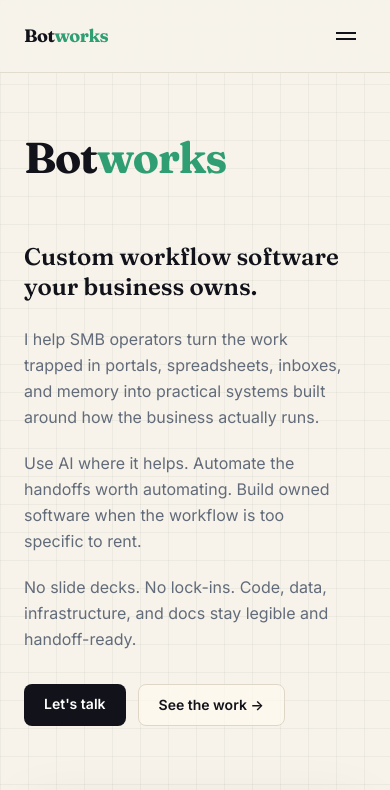
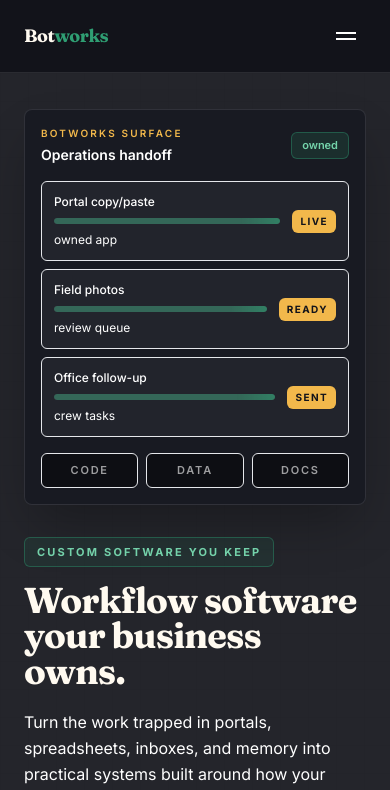
Before and after one commit to thebotcandoit/thebotcandoit.com, a Next.js app: page / in a window 390 px wide. Shown: the top 790 px of the page. Built offline with nearby package versions, Linux system fonts and the light colour scheme.

Commit message:
Make homepage mobile hero feel like a landing page

```diff
--- a/components/Nav.js
+++ b/components/Nav.js
@@ -1,30 +1,31 @@
 import Link from 'next/link'
 import { useState } from 'react'
 
-export default function Nav() {
+export default function Nav({ tone = 'light' }) {
   const [open, setOpen] = useState(false)
+  const dark = tone === 'dark'
 
   return (
-    <nav className="px-6 sm:px-8 py-4 sm:py-5 border-b border-[#ded6c7]/80 bg-[#f7f3ea]/90 backdrop-blur">
+    <nav className={`px-6 sm:px-8 py-4 sm:py-5 border-b backdrop-blur ${dark ? 'border-white/10 bg-[#12131a]' : 'border-[#ded6c7]/80 bg-[#f7f3ea]/90'}`}>
       <div className="flex items-center justify-between">
-        <Link href="/" className="font-display text-lg font-bold tracking-tight text-[#12131a] hover:opacity-80 transition-opacity">
+        <Link href="/" className={`font-display text-lg font-bold tracking-tight hover:opacity-80 transition-opacity ${dark ? 'text-[#fffaf0]' : 'text-[#12131a]'}`}>
           Bot<span className="text-[#2f9e73]">works</span>
         </Link>
 
         {/* Desktop links */}
         <div className="hidden md:flex items-center gap-6">
-          <Link href="/how-we-work" className="text-sm text-[#626b7a] hover:text-[#2f9e73] transition-colors font-medium">
+          <Link href="/how-we-work" className={`text-sm hover:text-[#2f9e73] transition-colors font-medium ${dark ? 'text-white/64' : 'text-[#626b7a]'}`}>
             How we work
           </Link>
-          <Link href="/workflow-examples" className="text-sm text-[#626b7a] hover:text-[#2f9e73] transition-colors font-medium">
+          <Link href="/workflow-examples" className={`text-sm hover:text-[#2f9e73] transition-colors font-medium ${dark ? 'text-white/64' : 'text-[#626b7a]'}`}>
             Examples
           </Link>
-          <Link href="/work" className="text-sm text-[#626b7a] hover:text-[#2f9e73] transition-colors font-medium">
+          <Link href="/work" className={`text-sm hover:text-[#2f9e73] transition-colors font-medium ${dark ? 'text-white/64' : 'text-[#626b7a]'}`}>
             Work
           </Link>
           <Link
             href="/contact"
-            className="bg-[#12131a] text-white px-4 py-2 rounded-lg text-sm font-semibold hover:bg-[#2f9e73] transition-colors"
+            className={`px-4 py-2 rounded-lg text-sm font-semibold transition-colors ${dark ? 'bg-[#2f9e73] text-white hover:bg-[#f2b84b] hover:text-[#12131a]' : 'bg-[#12131a] text-white hover:bg-[#2f9e73]'}`}
           >
             Get in touch
           </Link>
@@ -33,11 +34,11 @@ export default function Nav() {
         {/* Hamburger button — mobile only */}
         <button
           onClick={() => setOpen(!open)}
-          className="md:hidden flex flex-col justify-center items-center w-10 h-10 rounded-lg hover:bg-[#ebe3d4] transition-colors"
+          className={`md:hidden flex flex-col justify-center items-center w-10 h-10 rounded-lg transition-colors ${dark ? 'hover:bg-white/10' : 'hover:bg-[#ebe3d4]'}`}
           aria-label="Toggle menu"
         >
-          <span className={`block w-5 h-0.5 bg-[#12131a] transition-all duration-200 ${open ? 'rotate-45 translate-y-[3px]' : ''}`} />
-          <span className={`block w-5 h-0.5 bg-[#12131a] mt-1 transition-all duration-200 ${open ? '-rotate-45 -translate-y-[3px]' : ''}`} />
+          <span className={`block w-5 h-0.5 transition-all duration-200 ${dark ? 'bg-white' : 'bg-[#12131a]'} ${open ? 'rotate-45 translate-y-[3px]' : ''}`} />
+          <span className={`block w-5 h-0.5 mt-1 transition-all duration-200 ${dark ? 'bg-white' : 'bg-[#12131a]'} ${open ? '-rotate-45 -translate-y-[3px]' : ''}`} />
         </button>
       </div>
 
@@ -47,28 +48,28 @@ export default function Nav() {
           <Link
             href="/how-we-work"
             onClick={() => setOpen(false)}
-            className="text-base text-[#626b7a] hover:text-[#2f9e73] transition-colors font-medium py-2"
+            className={`text-base hover:text-[#2f9e73] transition-colors font-medium py-2 ${dark ? 'text-white/70' : 'text-[#626b7a]'}`}
           >
             How we work
           </Link>
           <Link
             href="/workflow-examples"
             onClick={() => setOpen(false)}
-            className="text-base text-[#626b7a] hover:text-[#2f9e73] transition-colors font-medium py-2"
+            className={`text-base hover:text-[#2f9e73] transition-colors font-medium py-2 ${dark ? 'text-white/70' : 'text-[#626b7a]'}`}
           >
             Examples
           </Link>
           <Link
             href="/work"
             onClick={() => setOpen(false)}
-            className="text-base text-[#626b7a] hover:text-[#2f9e73] transition-colors font-medium py-2"
+            className={`text-base hover:text-[#2f9e73] transition-colors font-medium py-2 ${dark ? 'text-white/70' : 'text-[#626b7a]'}`}
           >
             Work
           </Link>
           <Link
             href="/contact"
             onClick={() => setOpen(false)}
-            className="bg-[#12131a] text-white px-4 py-3 rounded-lg text-base font-semibold hover:bg-[#2f9e73] transition-colors text-center"
+            className={`px-4 py-3 rounded-lg text-base font-semibold transition-colors text-center ${dark ? 'bg-[#2f9e73] text-white hover:bg-[#f2b84b] hover:text-[#12131a]' : 'bg-[#12131a] text-white hover:bg-[#2f9e73]'}`}
           >
             Get in touch
           </Link>
--- a/pages/index.js
+++ b/pages/index.js
@@ -63,11 +63,54 @@ function AskAiSection() {
           <textarea
             readOnly
             value={aiSecondOpinionPrompt}
-            className="h-80 w-full resize-none rounded-md border-0 bg-[#0d0e13] p-4 font-mono text-xs leading-relaxed text-white/58 outline-none"
+            className="h-52 sm:h-80 w-full resize-none rounded-md border-0 bg-[#0d0e13] p-4 font-mono text-xs leading-relaxed text-white/58 outline-none"
           />
         </div>
       </div>
     </section>
+  )
+}
+
+function HeroWorkbench() {
+  const rows = [
+    ['Portal copy/paste', 'owned app', 'live'],
+    ['Field photos', 'review queue', 'ready'],
+    ['Office follow-up', 'crew tasks', 'sent'],
+  ]
+
+  return (
+    <div className="relative mx-auto w-full max-w-md rounded-lg border border-white/10 bg-[#181a22] p-4 shadow-2xl shadow-black/30">
+      <div className="mb-4 flex items-center justify-between gap-3">
+        <div>
+          <p className="text-[10px] font-semibold uppercase tracking-[0.22em] text-[#f2b84b]">Botworks surface</p>
+          <p className="mt-1 text-sm font-semibold text-white">Operations handoff</p>
+        </div>
+        <span className="rounded-md border border-[#2f9e73]/40 bg-[#2f9e73]/15 px-2.5 py-1 text-[11px] font-semibold text-[#74d2aa]">owned</span>
+      </div>
+      <div className="space-y-2">
+        {rows.map(([from, to, state]) => (
+          <div key={from} className="grid grid-cols-[1fr_auto] gap-3 rounded-md border border-white/8 bg-white/[0.045] p-3">
+            <div className="min-w-0">
+              <p className="truncate text-xs font-medium text-white">{from}</p>
+              <div className="my-2 h-1.5 overflow-hidden rounded-full bg-white/10">
+                <div className="handoff-line h-full w-full rounded-full bg-[#2f9e73]/45" />
+              </div>
+              <p className="truncate text-xs text-white/52">{to}</p>
+            </div>
+            <div className="flex items-center">
+              <span className="rounded-md bg-[#f2b84b] px-2 py-1 text-[10px] font-bold uppercase tracking-[0.14em] text-[#12131a]">{state}</span>
+            </div>
+          </div>
+        ))}
+      </div>
+      <div className="mt-4 grid grid-cols-3 gap-2">
+        {['code', 'data', 'docs'].map(item => (
+          <div key={item} className="rounded-md border border-white/8 bg-[#0d0e13] px-3 py-2 text-center text-[11px] font-semibold uppercase tracking-[0.16em] text-white/60">
+            {item}
+          </div>
+        ))}
+      </div>
+    </div>
   )
 }
 
@@ -84,39 +127,38 @@ export default function Home() {
         <link rel="canonical" href="https://botworksagency.com/" />
         <link rel="icon" href="/favicon.ico" />
       </Head>
-      <div className="min-h-screen overflow-x-hidden paper-grid">
-        <Nav />
+      <div className="min-h-screen overflow-x-hidden bg-[#f7f3ea]">
+        <Nav tone="dark" />
         <main>
 
           {/* HERO */}
-          <section className="mx-auto max-w-6xl overflow-hidden px-6 sm:px-8 pt-16 sm:pt-24 pb-16">
-            <div className="grid min-w-0 grid-cols-1 lg:grid-cols-[0.9fr_1.1fr] gap-10 lg:gap-20 items-start">
-              <div className="animate-rise min-w-0 max-w-[20rem] sm:max-w-none">
-                <h1 className="font-display max-w-[20rem] sm:max-w-none text-[2.7rem] sm:text-6xl lg:text-7xl font-bold tracking-tight text-[#12131a] leading-[0.95] mb-6">
-                  Bot<span className="text-[#2f9e73]">works</span>
+          <section className="relative overflow-hidden bg-[#12131a] text-white">
+            <div className="absolute inset-0 opacity-[0.08] paper-grid" />
+            <div className="relative mx-auto grid max-w-6xl grid-cols-1 gap-8 px-6 pb-12 pt-9 sm:px-8 sm:pb-20 sm:pt-16 lg:grid-cols-[0.92fr_1.08fr] lg:items-center lg:gap-14">
+              <div className="animate-rise min-w-0 lg:order-2">
+                <HeroWorkbench />
+              </div>
+              <div className="animate-rise animate-delay-1 min-w-0 lg:order-1">
+                <p className="mb-4 inline-flex rounded-md border border-[#2f9e73]/40 bg-[#2f9e73]/10 px-3 py-1.5 text-[11px] font-bold uppercase tracking-[0.2em] text-[#74d2aa]">
+                  Custom software you keep
+                </p>
+                <h1 className="font-display max-w-xl text-4xl font-bold leading-[0.98] tracking-tight text-[#fffaf0] sm:text-6xl lg:text-7xl">
+                  Workflow software your business owns.
                 </h1>
-              </div>
-              <div className="animate-rise animate-delay-1 min-w-0 max-w-[20rem] sm:max-w-2xl">
-                <p className="font-display text-2xl sm:text-3xl text-[#12131a] leading-tight mb-6">
-                  Custom workflow software your business owns.
+                <p className="mt-5 max-w-xl text-base leading-relaxed text-white/68 sm:text-lg">
+                  Turn the work trapped in portals, spreadsheets, inboxes, and memory into practical systems built around how your business actually runs.
                 </p>
-                <div className="space-y-5 text-base sm:text-lg text-[#626b7a] leading-relaxed mb-8">
-                  <p>
-                    I help SMB operators turn the work trapped in portals, spreadsheets, inboxes, and memory into practical systems built around how the business actually runs.
-                  </p>
-                  <p>
-                    Use AI where it helps. Automate the handoffs worth automating. Build owned software when the workflow is too specific to rent.
-                  </p>
-                  <p>
-                    No slide decks. No lock-ins. Code, data, infrastructure, and docs stay legible and handoff-ready.
-                  </p>
+                <div className="mt-5 flex flex-wrap gap-2 text-xs font-semibold uppercase tracking-[0.14em] text-white/54">
+                  <span className="rounded-md border border-white/10 bg-white/[0.05] px-2.5 py-1.5">AI when useful</span>
+                  <span className="rounded-md border border-white/10 bg-white/[0.05] px-2.5 py-1.5">No lock-in</span>
+                  <span className="rounded-md border border-white/10 bg-white/[0.05] px-2.5 py-1.5">Code + data + docs</span>
                 </div>
-                <div className="flex gap-3 flex-wrap">
-                  <Link href="/contact" className="bg-[#12131a] text-white px-5 py-2.5 rounded-lg text-sm font-semibold hover:bg-[#2f9e73] transition-colors">
-                    Let&apos;s talk
+                <div className="mt-7 flex gap-3">
+                  <Link href="/contact" className="bg-[#2f9e73] text-white px-5 py-3 rounded-lg text-sm font-semibold hover:bg-[#f2b84b] hover:text-[#12131a] transition-colors">
+                    Start a conversation
                   </Link>
-                  <a href="#case-studies" className="border border-[#ded6c7] bg-[#fffaf0]/70 text-[#12131a] px-5 py-2.5 rounded-lg text-sm font-semibold hover:border-[#2f9e73] hover:text-[#2f9e73] transition-colors">
-                    See the work &rarr;
+                  <a href="#case-studies" className="border border-white/14 bg-white/[0.04] text-white px-5 py-3 rounded-lg text-sm font-semibold hover:border-[#2f9e73] hover:text-[#74d2aa] transition-colors">
+                    See work
                   </a>
                 </div>
               </div>
@@ -124,7 +166,7 @@ export default function Home() {
           </section>
 
           {/* POINT OF VIEW */}
-          <section className="mx-auto w-[calc(100%-3rem)] sm:w-[calc(100%-4rem)] pb-14 max-w-5xl">
+          <section className="mx-auto w-[calc(100%-3rem)] sm:w-[calc(100%-4rem)] py-14 max-w-5xl">
             <div className="hairline-card rounded-lg p-6 md:p-8 paper-noise">
               <div className="max-w-3xl">
                 <p className="text-xs font-semibold text-[#8a8171] uppercase tracking-[0.18em] mb-4">The starting point</p>
```
Also changed, not shown: 1 other file (tests, documents, lock files or other folders).
